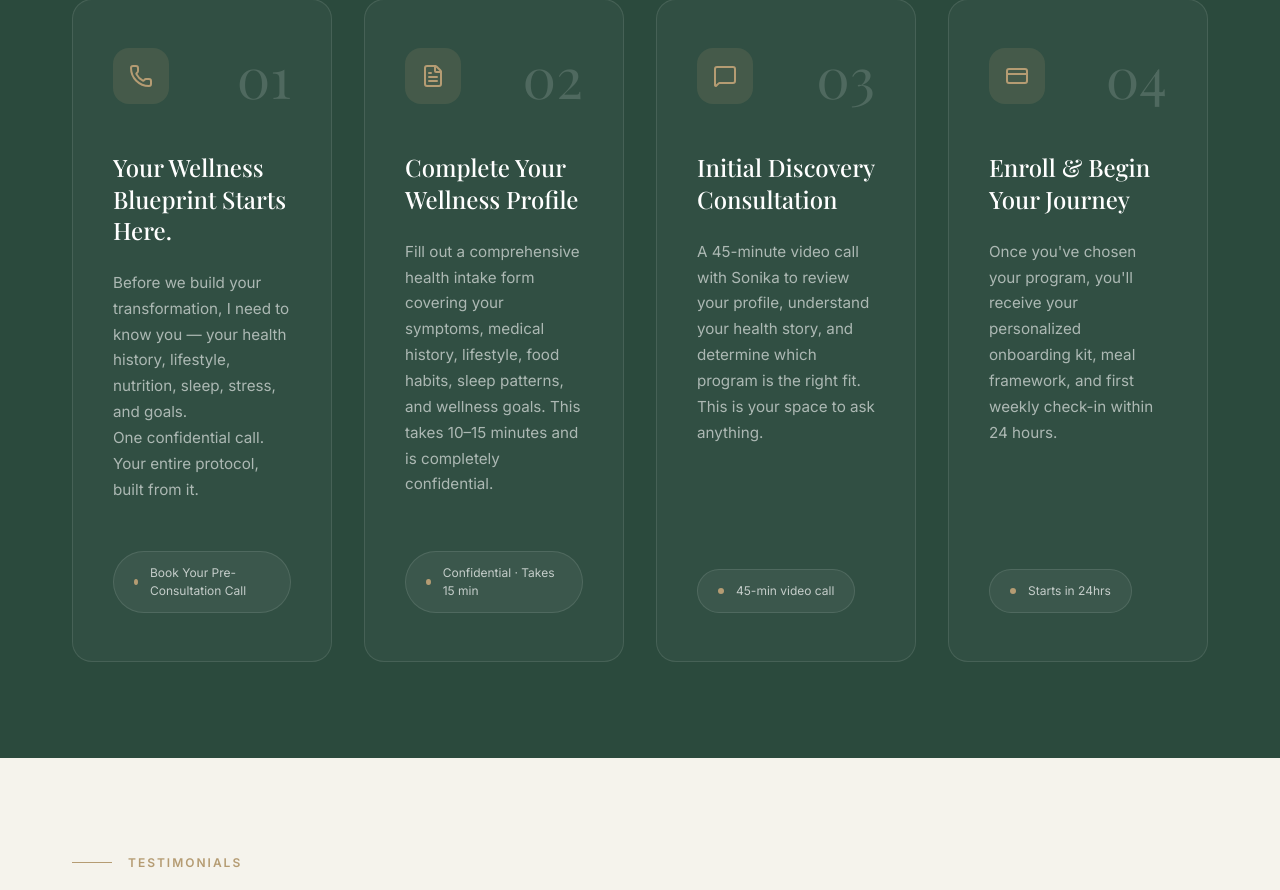
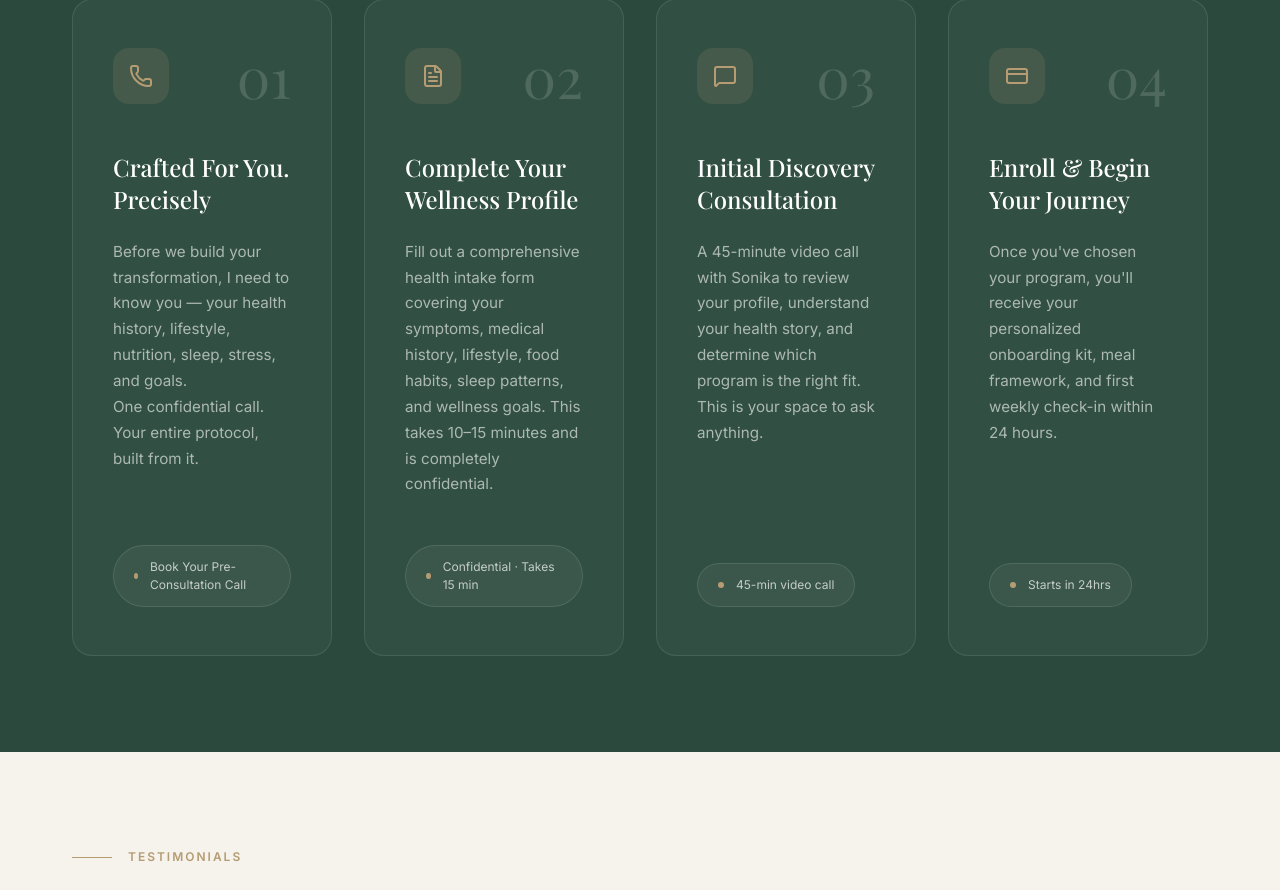
Before and after one commit to jithindevoffice-hue/nutrition-websie, a React (Vite) app: page / in a window 1280 px wide. Shown: the part 5841-6731 px from the top of the page. Built offline with nearby package versions, Linux system fonts and the light colour scheme; a web font is replaced by a local one.

Commit message:
chore: update process section card title for better clarity

```diff
--- a/src/components/ProcessSection.tsx
+++ b/src/components/ProcessSection.tsx
@@ -36,7 +36,7 @@ export const ProcessSection = () => {
                             <span className={styles.stepNumber}>01</span>
                         </div>
 
-                        <h3 className={styles.cardTitle}>Your Wellness Blueprint Starts Here.</h3>
+                        <h3 className={styles.cardTitle}>Crafted For You. Precisely</h3>
                         <p className={styles.cardDescription}>
                             Before we build your transformation, I need to know you — your health history, lifestyle, nutrition, sleep, stress, and goals.<br />
                             One confidential call. Your entire protocol, built from it.
```
